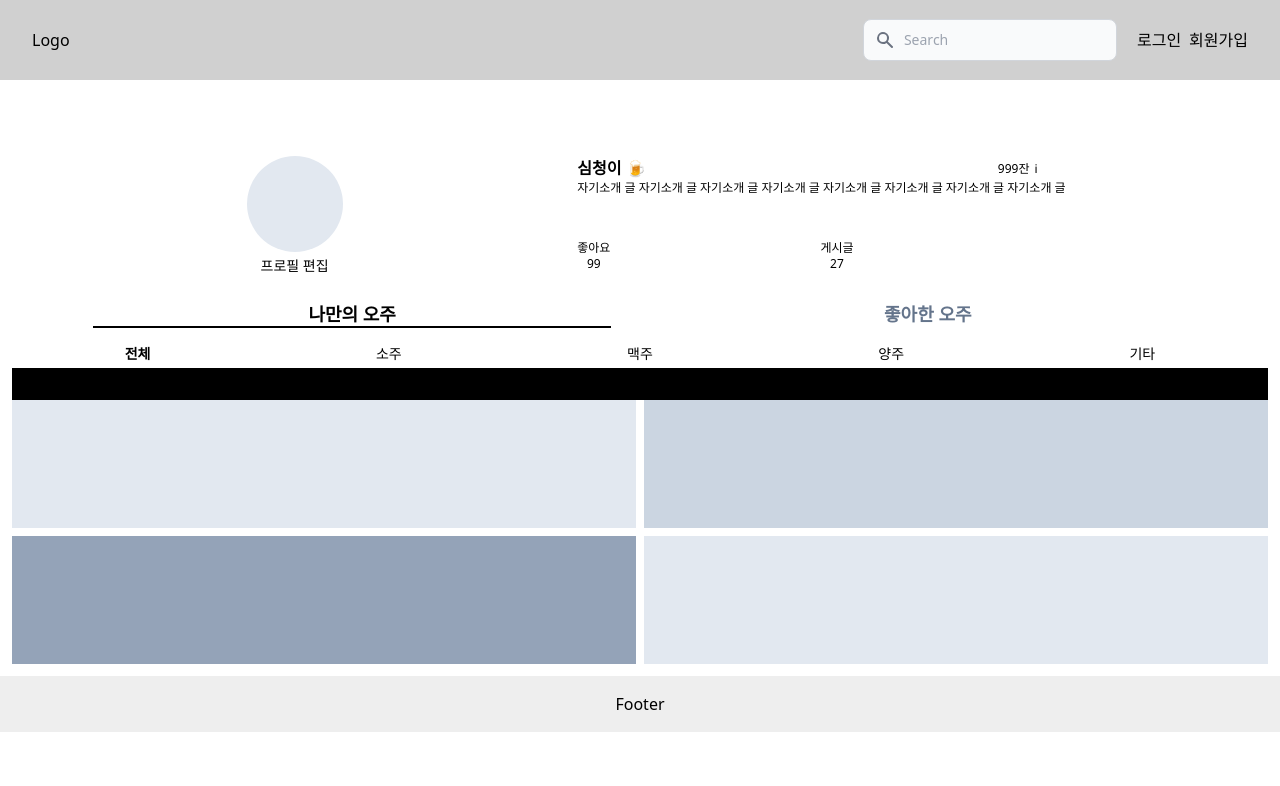
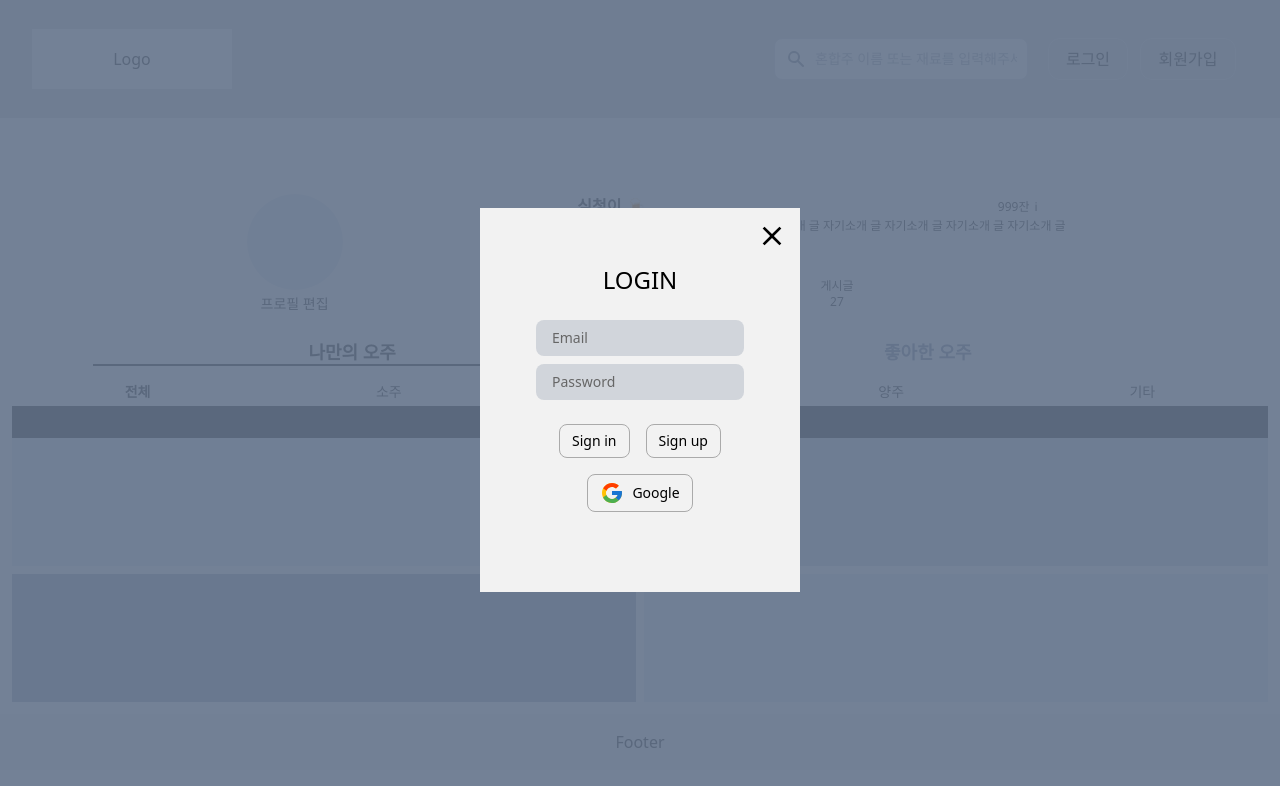
Before and after one commit to ehfdl/OHZU, a Next.js app: page /mypage in a window 1280 px wide. Both pictures are taken after a click on the button "로그인". Shown: the top 786 px of the page. Built offline with nearby package versions, Linux system fonts and the light colour scheme; no server answers.

Commit message:
✨ Feat : SignIn, SignUp #26
- 로그인, 회원가입 모달창을 켜고 닫을 수 있게 구현합니다.
- 로그인 상태에 따라 Header 버튼 텍스트가 변하게 합니다.

by @huwiinn

```diff
--- a/components/header.tsx
+++ b/components/header.tsx
@@ -1,37 +1,29 @@
+import { authService } from "@/firebase";
 import Link from "next/link";
 import { useState } from "react";
-import { FaUser } from "react-icons/fa";
 
-const Header = ({ isOpen, setIsOpen }: any) => {
-  const [dropDown, setDropDown] = useState(false);
-  const [loginModalState, setLoginModalState] =
-    useState(false);
-  const [joinModalState, setJoinModalState] =
-    useState(false);
+// const Header = ({ isOpen, setIsOpen }: any) => {
+const Header = ({ ...props }: any) => {
+  console.log("props : ", props);
 
-  console.log("isOpen : ", isOpen);
-
-  // 헤더 드랍다운 아이콘 클릭 시, show/hidden
-  const iconToggle = () => {
-    setDropDown(!dropDown);
-    console.log("클릭 성공", dropDown);
+  // 로그인&회원가입 모달창 show/hidden
+  const loginModalHandler = () => {
+    if (props.isOpen === false) {
+      console.log("Open");
+      props.setIsOpen(true);
+    }
   };
-
-  // 로그인 모달창 show/hidden
-  const loginModalHandler = () => {
-    if (isOpen === false) {
+  const joinModalHandler = () => {
+    if (props.joinIsOpen === false) {
       console.log("Open");
-      setIsOpen(true);
-    } else {
-      console.log("Close");
-      setIsOpen(false);
+      props.setJoinIsOpen(true);
     }
   };
 
   return (
-    <div className="flex w-full h-[80px] justify-between items-center bg-[#d0d0d0]">
+    <div className="flex w-full h-[118px] justify-between items-center bg-[#d0d0d0]">
       <Link legacyBehavior href="/">
-        <div className="Logo ml-[32px] cursor-pointer">
+        <div className="Logo ml-[32px] w-[200px;] h-[60px] justify-center flex items-center bg-white cursor-pointer">
           Logo
         </div>
       </Link>
@@ -40,10 +32,7 @@ const Header = ({ isOpen, setIsOpen }: any) => {
           className="mr-[20px] flex items-center"
           onSubmit={() => alert("Search!")}
         >
-          <label
-            htmlFor="simple-search"
-            className=""
-          ></label>
+          <label htmlFor="simple-search" className=""></label>
           <div className="relative w-full">
             <div className="absolute inset-y-0 left-0 flex items-center pl-3 pointer-events-none">
               <svg
@@ -51,7 +40,6 @@ const Header = ({ isOpen, setIsOpen }: any) => {
                 className="w-5 h-5 text-gray-500 dark:text-gray-400"
                 fill="currentColor"
                 viewBox="0 0 20 20"
-                xmlns="http://www.w3.org/2000/svg"
               >
                 <path
                   fillRule="evenodd"
@@ -63,17 +51,45 @@ const Header = ({ isOpen, setIsOpen }: any) => {
             <input
               type="text"
               id="simple-search"
-              className="w-72 bg-gray-50 border border-gray-300 text-gray-900 text-sm rounded-lg focus:ring-blue-500 focus:border-blue-500 block w-full pl-10 p-2.5  dark:bg-gray-700 dark:border-gray-600 dark:placeholder-gray-400 dark:text-white dark:focus:ring-blue-500 dark:focus:border-blue-500"
-              placeholder="Search"
+              className="w-80 bg-gray-50 border border-gray-300 text-gray-900 text-sm rounded-lg focus:ring-blue-500 focus:border-blue-500 block w-full pl-10 p-2.5  "
+              placeholder="혼합주 이름 또는 재료를 입력해주세요."
               required
             />
           </div>
         </form>
+        {/* 로그인 유무에 따른 버튼 텍스트 변화 */}
         <div className="flex items-center">
-          <button className="mr-[8px]">
-            로그인
-          </button>
-          <button>회원가입</button>
+          {authService.currentUser ? (
+            <button
+              onClick={loginModalHandler}
+              className="w-24 h-[42px] mr-[12px] border-[1px] rounded-xl duration-150 hover:bg-slate-200 hover:text-red-400 hover:border-slate-200"
+            >
+              마이페이지
+            </button>
+          ) : (
+            <button
+              onClick={loginModalHandler}
+              className="w-20 h-[42px] mr-[12px] border-[1px] rounded-xl duration-150 hover:bg-slate-200 hover:text-red-400 hover:border-slate-200"
+            >
+              로그인
+            </button>
+          )}
+
+          {authService.currentUser ? (
+            <button
+              onClick={joinModalHandler}
+              className="w-24 h-[42px] mr-[12px] border-[1px] rounded-xl duration-150 hover:bg-slate-200 hover:text-red-400 hover:border-slate-200"
+            >
+              로그아웃
+            </button>
+          ) : (
+            <button
+              onClick={joinModalHandler}
+              className="w-24 h-[42px] mr-[12px] border-[1px] rounded-xl duration-150 hover:bg-slate-200 hover:text-red-400 hover:border-slate-200"
+            >
+              회원가입
+            </button>
+          )}
         </div>
       </div>
     </div>
@@ -81,3 +97,10 @@ const Header = ({ isOpen, setIsOpen }: any) => {
 };
 
 export default Header;
+
+//   <button
+//   onClick={joinModalHandler}
+//   className="w-24 h-[42px] mr-[12px] border-[1px] rounded-xl duration-150 hover:bg-slate-200 hover:text-red-400 hover:border-slate-200"
+// >
+//   회원가입
+// </button>;
--- a/components/join_Modal.tsx
+++ b/components/join_Modal.tsx
@@ -2,10 +2,11 @@ import React, { useState } from "react";
 import { createUserWithEmailAndPassword, updateProfile } from "firebase/auth";
 import { authService, dbService } from "@/firebase";
 import { doc, setDoc } from "firebase/firestore";
+import { MdOutlineClose } from "react-icons/md";
 
 // import axios from "axios";
 
-const JoinModal = () => {
+const JoinModal = ({ joinIsOpen, setJoinIsOpen }: any) => {
   // 이메일, 비밀번호, 비밀번호 확인, 닉네임
   const [email, setEmail] = useState("");
   const [password, setPassword] = useState("");
@@ -16,9 +17,6 @@ const JoinModal = () => {
   const [isEmail, setIsEmail] = useState("");
   const [isPassword, setIsPassword] = useState("");
   const [isNickname, setIsNickname] = useState("");
-
-  // 회원가입 모달 상태 on/off 유무
-  const [joinOpen, setJoinOpen] = useState(false);
 
   // email, password 정규식
   const emailRegEx =
@@ -51,15 +49,15 @@ const JoinModal = () => {
       });
   };
 
-  const closeModal = () => {
-    setJoinOpen(false);
-  };
-
   return (
     <>
-      <div className="container w-screen h-screen fixed bg-slate-500 opacity-90"></div>
-      <div className="inner w-80 h-96 bg-[#f2f2f2] absolute top-1/2 left-1/2 transform -translate-x-1/2 -translate-y-1/2">
+      <div className="w-screen h-screen fixed bg-slate-500 z-[1] opacity-90"></div>
+      <div className="inner w-80 h-96 bg-[#f2f2f2] z-[10] fixed top-1/2 left-1/2 transform -translate-x-1/2 -translate-y-1/2">
         <div className="loginContainer flex-col text-center">
+          <MdOutlineClose
+            onClick={() => setJoinIsOpen(false)}
+            className="absolute top-[12px] right-[12px] w-8 h-8 cursor-pointer duration-150 hover:text-red-400"
+          />
           <h4 className="text-2xl mt-10 mb-6">REGISTER</h4>
           <form className="formContainer" onClick={signUpForm}>
             <div>
@@ -113,10 +111,7 @@ const JoinModal = () => {
             >
               <div className="flex items-center">Sign up</div>
             </button>
-            <button
-              onClick={closeModal}
-              className="pt-1.5 pb-1.5 pl-3 pr-3 border border-[#d0d0d0] rounded-lg text-sm bg-[#d0d0d0] text-[#aaa]"
-            >
+            <button className="pt-1.5 pb-1.5 pl-3 pr-3 border border-[#d0d0d0] rounded-lg text-sm bg-[#d0d0d0] text-[#aaa]">
               <div className="flex items-center">Cancel</div>
             </button>
           </form>
--- a/components/layout.tsx
+++ b/components/layout.tsx
@@ -6,12 +6,20 @@ import { useState } from "react";
 
 const Layout = ({ children }: { children: any }) => {
   const [isOpen, setIsOpen] = useState(false);
+  const [joinIsOpen, setJoinIsOpen] = useState(false);
 
   return (
     <>
-      {isOpen ? <LoginModal isOpen="false" /> : null}
-      {/* <JoinModal /> */}
-      <Header isOpen={isOpen} setIsOpen={setIsOpen} />
+      {isOpen ? <LoginModal isOpen={isOpen} setIsOpen={setIsOpen} /> : null}
+      {joinIsOpen ? (
+        <JoinModal joinIsOpen={joinIsOpen} setJoinIsOpen={setJoinIsOpen} />
+      ) : null}
+      <Header
+        isOpen={isOpen}
+        setIsOpen={setIsOpen}
+        joinIsOpen={joinIsOpen}
+        setJoinIsOpen={setJoinIsOpen}
+      />
       {children}
       <Footer />
     </>
--- a/components/login_Modal.tsx
+++ b/components/login_Modal.tsx
@@ -1,17 +1,17 @@
 import { authService } from "@/firebase";
 import { signInWithEmailAndPassword } from "firebase/auth";
-import React, { useState } from "react";
+import React, { SetStateAction, useState } from "react";
 import { FcGoogle } from "react-icons/fc";
+import { MdOutlineClose } from "react-icons/md";
 
 const LoginModal = ({ isOpen, setIsOpen }: any) => {
   const [email, setEmail] = useState("");
   const [password, setPassword] = useState("");
 
-  console.log("isOpensssss : ", isOpen);
-
   console.log("email : ", email);
   console.log("password : ", password);
 
+  console.log(" isOpen : ", isOpen);
   // 로그인 함수
   const signIn = (e: any) => {
     e.preventDefault();
@@ -26,9 +26,13 @@ const LoginModal = ({ isOpen, setIsOpen }: any) => {
 
   return (
     <>
-      <div className="container w-screen h-screen fixed bg-slate-500 opacity-90"></div>
-      <div className="inner w-80 h-96 bg-[#f2f2f2] absolute top-1/2 left-1/2 transform -translate-x-1/2 -translate-y-1/2">
+      <div className="w-screen h-screen fixed bg-slate-500 z-[1] opacity-90"></div>
+      <div className="inner w-80 h-96 bg-[#f2f2f2] z-[10] fixed top-1/2 left-1/2 transform -translate-x-1/2 -translate-y-1/2">
         <div className="loginContainer flex-col text-center">
+          <MdOutlineClose
+            onClick={() => setIsOpen(false)}
+            className="absolute top-[12px] right-[12px] w-8 h-8 cursor-pointer duration-150 hover:text-red-400"
+          />
           <h4 className="text-2xl mt-14 mb-6">LOGIN</h4>
           <form className="formContainer" onSubmit={signIn}>
             <div>
```
